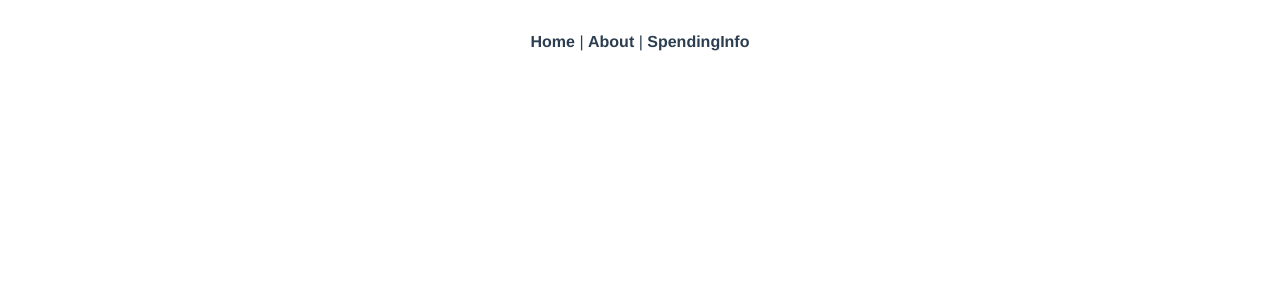
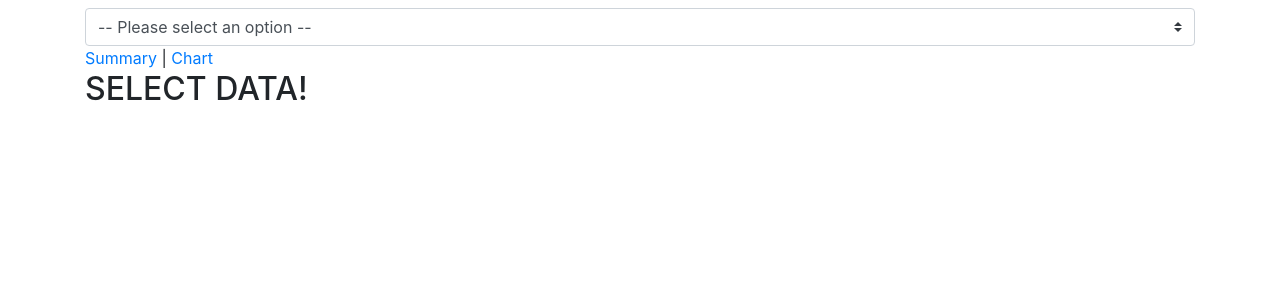
Before and after one commit to WFTan061/vuelearn03, a Vue app: page /#/UserSummary in a window 1280 px wide. Shown: the top 300 px of the page. Built offline with nearby package versions, Linux system fonts and the light colour scheme; no server answers.

Commit message:
Default pages/routes removed, Shift components up

```diff
--- a/package.json
+++ b/package.json
@@ -8,6 +8,7 @@
     "lint": "vue-cli-service lint"
   },
   "dependencies": {
+    "@toast-ui/vue-chart": "^1.1.2",
     "axios": "^0.19.2",
     "bootstrap": "^4.5.0",
     "bootstrap-vue": "^2.15.0",
--- a/src/App.vue
+++ b/src/App.vue
@@ -1,14 +1,18 @@
 <template>
-  <div id="app">
-    <div id="nav">
-      <router-link to="/">Home</router-link> |
-      <router-link to="/about">About</router-link> |
-      <router-link to ="/SpendingInfo">SpendingInfo</router-link>
-    </div>
-    <router-view v-bind:theData="theData" v-bind:selectOptions="selectOptions"/>
+  <div class = "container">
+    <h1></h1>
+    <b-form-select v-model = "selected" :options = "selectOptions">
+      <template v-slot:first>
+        <b-form-select-option :value="null">-- Please select an option --</b-form-select-option>
+      </template>
+    </b-form-select>
+  <nav>
+    <router-link to = "/UserSummary">Summary</router-link> |
+    <router-link to = "/chart">Chart</router-link>
+  </nav>
+  <router-view v-bind:selectedData = "selected" v-bind:theData = "theData"></router-view>
   </div>
 </template>
-
 <style>
 #app {
   font-family: Avenir, Helvetica, Arial, sans-serif;
@@ -38,6 +42,8 @@ import axios from 'axios';
       return{
         theData:{},
         selectOptions:{},
+        averageSpending:0,
+        selected:null,
       }
     },
     mounted:function(){
@@ -45,18 +51,25 @@ import axios from 'axios';
       axios.get(baseURI)
       .then((result) => {
         this.theData = result.data;
+        let totalSpending = 0;
         this.selectOptions = this.theData.map(function(data,index){
-        let fullName = data.first + " " + data.last;
+          let fullName = data.first + " " + data.last;
+          let balance = data.balance;
+          //cleaning data of signs.
+          balance = balance.replace('$','');
+          balance = balance.replace(',','');
+          //parse data and add to total spending
+          totalSpending += parseFloat(balance);
+
+          //map data to select options
           return{
             text:fullName,
             value:index,
           }
         })
+        //Calculate average spending
+        this.averageSpending = (totalSpending/this.theData.length).toFixed(2);
       })
     }
   }
 </script>
-
-
-let fullNameArray =
-return fullNameArray
--- a/src/router/index.js
+++ b/src/router/index.js
@@ -2,40 +2,29 @@ import Vue from 'vue'
 import VueRouter from 'vue-router'
 
 //routes
-import Home from '../views/Home.vue'
-import About from '../views/About.vue'
-//
 import SpendingInfo from '../views/SpendingInfo.vue'
 import UserSummary from '../views/UserSummary.vue'
 import UserChart from '../views/UserChart.vue'
-import SpendingInfoHome from '../views/SpendingInfoHome'
 
 Vue.use(VueRouter)
 
   const routes = [
   {
     path: '/',
-    name: 'Home',
-    component: Home
+    name: 'SpendingInfo',
+    component: SpendingInfo
   },
   {
-    path: '/about',
-    name: 'About',
-    // route level code-splitting
-    // this generates a separate chunk (about.[hash].js) for this route
-    // which is lazy-loaded when the route is visited.
-    component: About
+    path: '/UserSummary',
+    name: 'UserSummary',
+    component: UserSummary,
+    props:true
   },
   {
-    path:'/spendinginfo/',
-    name:'Spending Info',
-    component: SpendingInfo,
+    path:'/chart',
+    name:'Chart',
+    component: UserChart,
     props:true,
-    children:[
-      {path:'',component: SpendingInfoHome,props:true},
-      {path:'summary',component: UserSummary,props:true},
-      {path:'chart',component: UserChart,props:true},
-    ]
   }
 ]
 
--- a/src/views/SpendingInfo.vue
+++ /dev/null
@@ -1,25 +0,0 @@
-<template>
-	<div>
-		<b-form-select v-model = "selected" :options = "selectOptions">
-			<template v-slot:first>
-				<b-form-select-option :value="null">-- Please select an option --</b-form-select-option>
-			</template>
-		</b-form-select>
-	<nav>
-		<router-link to = "/SpendingInfo/">Home</router-link> |
-		<router-link to = "/SpendingInfo/summary">Summary</router-link> |
-		<router-link to = "/SpendingInfo/chart">Chart</router-link>
-	</nav>
-	<router-view v-bind:selectedData = "theData[selected]"></router-view>
-	</div>
-</template>
-<script>
-	export default{
-		props:['theData','selectOptions'],
-		data:function(){
-			return{
-				selected:null,
-			}
-		},
-	}
-</script>
--- a/src/views/SpendingInfoHome.vue
+++ b/src/views/SpendingInfoHome.vue
@@ -1,6 +1,13 @@
 <template>
 	<div>
 		<h2>Home page</h2>
-		<router-view></router-view>
+
 	</div>
 </template>
+
+<script>
+	export default{
+		props:['theData','selectedData'],
+
+	}
+</script>
--- a/src/views/UserChart.vue
+++ b/src/views/UserChart.vue
@@ -1,3 +1,11 @@
 <template>
-	<div><h2>Spending Chart</h2></div>
+	<div>
+		test
+	</div>
 </template>
+
+<script>
+	export default{
+		props:['theData','selectedData'],
+	}
+</script>
--- a/src/views/UserSummary.vue
+++ b/src/views/UserSummary.vue
@@ -1,8 +1,8 @@
 <template>
-	<div v-if = "selectedData!==undefined">
-		Name: {{selectedData.first}} {{selectedData.last}}
+	<div v-if = "selectedData!==null">
+		Name: {{theData[selectedData].first}} {{theData[selectedData].last}}
 		<br>
-		Email: {{selectedData.email}}
+		Email: {{theData[selectedData].email}}
 	</div>
 	<div v-else>
 		<h2>SELECT DATA!</h2>
@@ -12,6 +12,6 @@
 
 <script>
 	export default{
-		props:['selectedData'],
+		props:['selectedData','theData'],
 	}
 </script>
```
Also changed, not shown: 1 other file (tests, documents, lock files or other folders).
